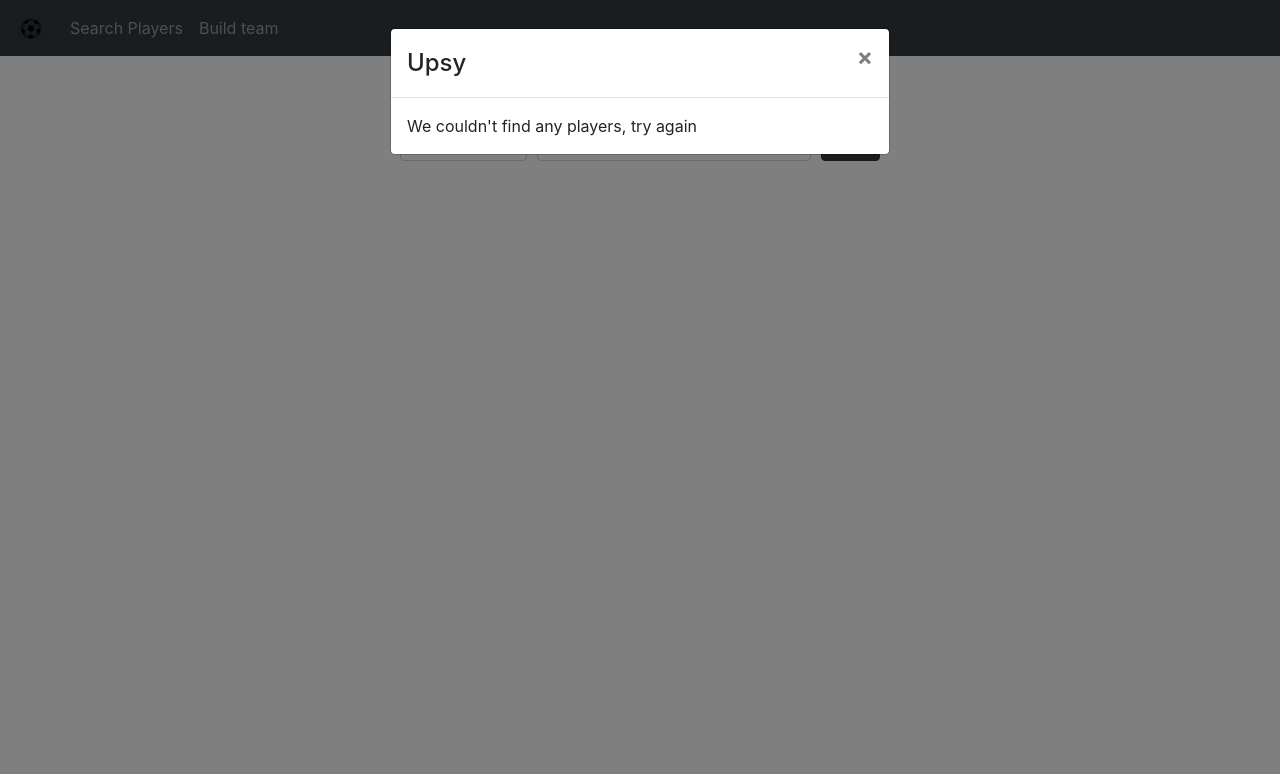
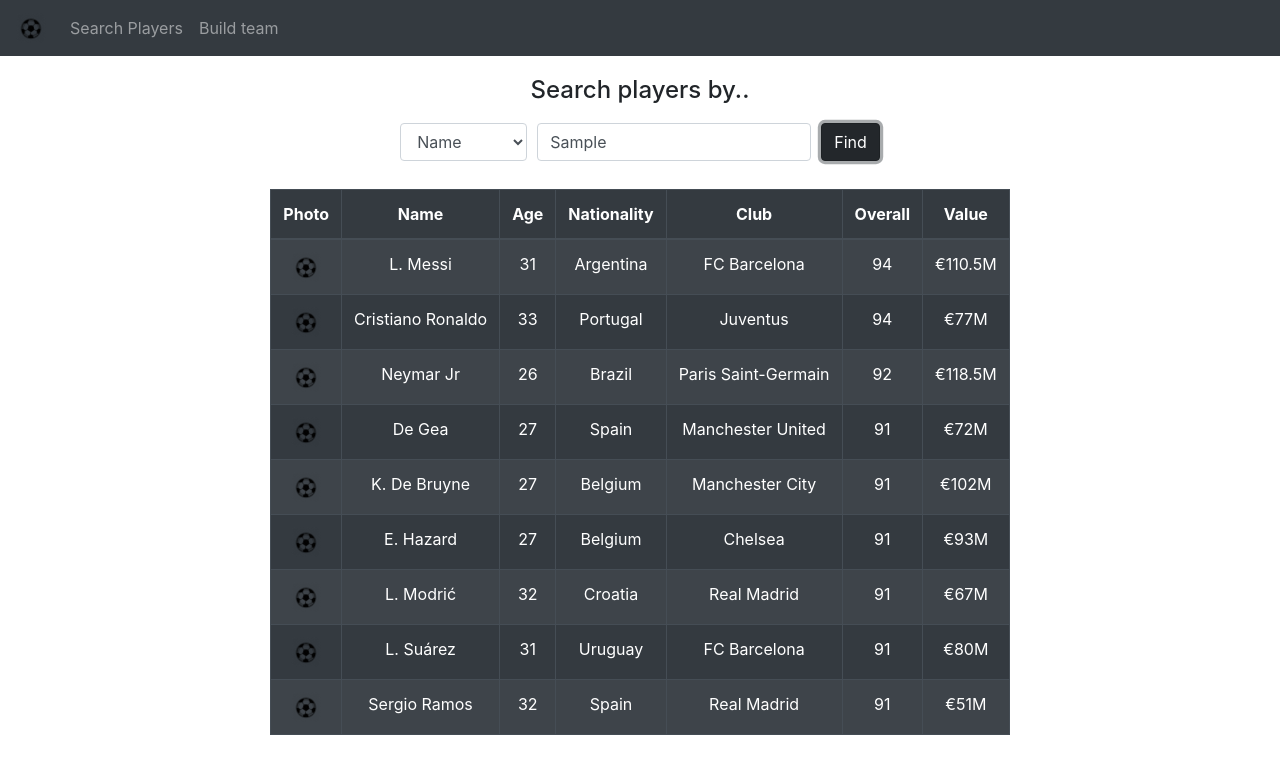
Before and after one commit to darkchesca/phiture-task-francescab, a React (Create React App) app in the folder Client/: page / in a window 1280 px wide. Both pictures are taken after typing "Sample" into the empty fields and a click on the button "Find". Shown: the top 774 px of the page. Built offline with nearby package versions, Linux system fonts and the light colour scheme; a web font is replaced by a local one.

Commit message:
add Player type and mockPlayersList

```diff
--- /dev/null
+++ b/Client/src/utils/types.tsx
@@ -0,0 +1,11 @@
+export interface Player {
+    "Original Index": number;
+    ID: number;
+    Name: string;
+    Age: number;
+    Photo: string;
+    Nationality: string;
+    Overall: number;
+    Club: string;
+    Position: string;
+}
--- /dev/null
+++ b/Client/src/utils/utils.js
@@ -0,0 +1,112 @@
+export const mockPlayersList = {
+    data: [
+        {
+            "Original Index": 0,
+            "ID": 158023,
+            "Name": "L. Messi",
+            "Age": 31,
+            "Photo": "https://cdn.sofifa.org/players/4/19/158023.png",
+            "Nationality": "Argentina",
+            "Overall": 94,
+            "Club": "FC Barcelona",
+            "Value": "€110.5M",
+            "Position": "RF",
+        },
+        {
+            "Original Index": 1,
+            "ID": 20801,
+            "Name": "Cristiano Ronaldo",
+            "Age": 33,
+            "Photo": "https://cdn.sofifa.org/players/4/19/20801.png",
+            "Nationality": "Portugal",
+            "Overall": 94,
+            "Club": "Juventus",
+            "Value": "€77M",
+            "Position": "RF",
+        },
+        {
+            "Original Index": 2,
+            "ID": 190871,
+            "Name": "Neymar Jr",
+            "Age": 26,
+            "Photo": "https://cdn.sofifa.org/players/4/19/190871.png",
+            "Nationality": "Brazil",
+            "Overall": 92,
+            "Club": "Paris Saint-Germain",
+            "Value": "€118.5M",
+            "Position": "LW"
+        },
+        {
+            "Original Index": 3,
+            "ID": 193080,
+            "Name": "De Gea",
+            "Age": 27,
+            "Photo": "https://cdn.sofifa.org/players/4/19/193080.png",
+            "Nationality": "Spain",
+            "Overall": 91,
+            "Club": "Manchester United",
+            "Value": "€72M",
+            "Position": "GK"
+        },
+        {
+            "Original Index": 4,
+            "ID": 192985,
+            "Name": "K. De Bruyne",
+            "Age": 27,
+            "Photo": "https://cdn.sofifa.org/players/4/19/192985.png",
+            "Nationality": "Belgium",
+            "Overall": 91,
+            "Club": "Manchester City",
+            "Value": "€102M",
+            "Position": "RCM"
+        },
+        {
+            "Original Index": 5,
+            "ID": 183277,
+            "Name": "E. Hazard",
+            "Age": 27,
+            "Photo": "https://cdn.sofifa.org/players/4/19/183277.png",
+            "Nationality": "Belgium",
+            "Overall": 91,
+            "Club": "Chelsea",
+            "Value": "€93M",
+            "Position": "RCM"
+        },
+        {
+            "Original Index": 6,
+            "ID": 177003,
+            "Name": "L. Modrić",
+            "Age": 32,
+            "Photo": "https://cdn.sofifa.org/players/4/19/177003.png",
+            "Nationality": "Croatia",
+            "Overall": 91,
+            "Club": "Real Madrid",
+            "Value": "€67M",
+            "Position": "RCM"
+        },
+        {
+            "Original Index": 7,
+            "ID": 176580,
+            "Name": "L. Suárez",
+            "Age": 31,
+            "Photo": "https://cdn.sofifa.org/players/4/19/176580.png",
+            "Nationality": "Uruguay",
+            "Overall": 91,
+            "Club": "FC Barcelona",
+            "Value": "€80M",
+            "Position": "RS"
+        },
+        {
+            "Original Index": 8,
+            "ID": 155862,
+            "Name": "Sergio Ramos",
+            "Age": 32,
+            "Photo": "https://cdn.sofifa.org/players/4/19/155862.png",
+            "Nationality": "Spain",
+            "Overall": 91,
+            "Club": "Real Madrid",
+            "Value": "€51M",
+            "Position": "RCB"
+        }
+    ]
+}
--- a/Client/src/views/SearchPlayers/SearchPlayers.tsx
+++ b/Client/src/views/SearchPlayers/SearchPlayers.tsx
@@ -9,12 +9,27 @@
 //other imports
 import './SearchPlayers.scss';
 import './../../styles/style.scss';
+import Table from "react-bootstrap/cjs/Table";
+import {mockPlayersList} from "../../utils/utils";
+import {Player} from "../../utils/types";
+import logo from './../../logo.png';
+
+const tableHeader = [
+    "Photo",
+    "Name",
+    "Age",
+    "Nationality",
+    "Club",
+    "Overall",
+    "Value",
+]
+
 
 export const SearchPlayers: React.FC = () => {
     const {t} = useTranslation();
     let [loading, setLoading] = useState(false);
     let [error, setError] = useState(false);
-    let [players, setPlayers] = useState([]);
+    let [players, setPlayers] = useState<Array<Player>>();
     let [modalTitle, setModalTitle] = useState("");
     let [modalContent, setModalContent] = useState("");
 
@@ -36,18 +51,24 @@
         console.log(by);
         console.log(tx);
 
-        //add api here
+        //todo complete api
         try {
             const resp: [] = []; //await
-            if (!resp.length) { // if resp is empty -> show modal with no result content
+            /*if (!resp.length) { // if resp is empty -> show modal with no result content
                 setModalTitle(t('searchPlayers.notFoundTitle'));
                 setModalContent(t('searchPlayers.notFoundContent'));
                 setLoading(false);
                 setError(true);
             } else { // if resp not empty built table
-                setPlayers(resp);
+                //setPlayers(resp);
+                console.log(players)
+                setPlayers(mockPlayersList.data); //
                 setLoading(false);
-            }
+                console.log(players)
+            }*/
+
+            setPlayers(mockPlayersList.data);
+            setLoading(false);
 
         } catch (e) { // if error -> show modal with error content
             setModalTitle(t('searchPlayers.errorTitle'));
@@ -101,8 +122,38 @@
                             content={modalContent}
                             showModal={error}
                             onHide={() => setError(false)}>Error Modal</ErrorModal>
-                        : players.length
-                            ? <span>Table</span>
+                        : players != undefined && players.length
+                            ? <Table responsive={true} striped bordered hover variant="dark">
+                                <thead>
+                                <tr>
+                                    {tableHeader.map((h) => {
+                                        return <th key={h}>{h}</th>
+                                    })}
+                                </tr>
+                                </thead>
+                                <tbody>
+                                {
+                                    mockPlayersList.data.map(p => {
+                                        return <tr key={p.ID}>
+                                            <td>
+                                                <img
+                                                    //src={p["Photo"]} //todo find alternative
+                                                    src={logo}
+                                                    alt={p["Name"]}
+                                                    className="app-logo"
+                                                />
+                                            </td>
+                                            <td>{p["Name"]}</td>
+                                            <td>{p["Age"]}</td>
+                                            <td>{p["Nationality"]}</td>
+                                            <td>{p["Club"]}</td>
+                                            <td>{p["Overall"]}</td>
+                                            <td>{p["Value"]}</td>
+                                        </tr>
+                                    })
+                                }
+                                </tbody>
+                            </Table>
                             : <span>{t('searchPlayers.nothingToSee')}</span>
                 }
             </div>
```
